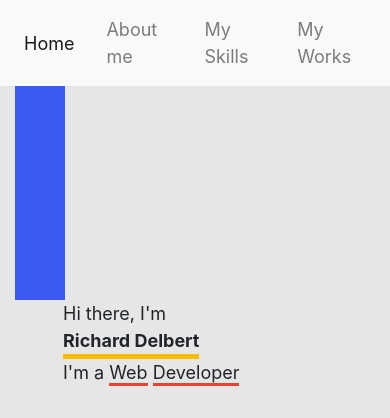
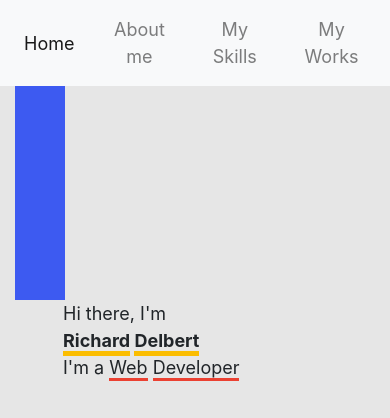
Before and after one commit to Skyezon/my-website, a Gatsby site: page / in a window 390 px wide. Shown: the top 418 px of the page. Built offline with nearby package versions, Linux system fonts and the light colour scheme; Gatsby itself is replaced by a stand-in of ours.

Commit message:
fix : minor bug 1

```diff
--- a/src/components/layout/footer/social.module.scss
+++ b/src/components/layout/footer/social.module.scss
@@ -8,6 +8,7 @@
   &:hover{
     background-color: white;
     color: black;
+    border-radius: .75rem;
   }
 }
 
--- a/src/components/layout/header.js
+++ b/src/components/layout/header.js
@@ -11,7 +11,7 @@ const Header = () => (
       {/*<NavbarBrand><Link to={'/'}><Logo/></Link></NavbarBrand>*/}
       <Navbar.Toggle aria-controls="basic-navbar-nav" />
       <Navbar.Collapse id="basic-navbar-nav">
-          <ScrollSpy className={"d-flex align-items-center mx-auto"} items={['home','about','skills','portfolio']} componentTag={Nav} currentClassName={"active"} >
+          <ScrollSpy className={"d-flex align-items-center mx-auto text-center"} items={['home','about','skills','portfolio']} componentTag={Nav} currentClassName={"active"} >
             <Nav.Link active={false} href={"#home"}>Home</Nav.Link>
             <Nav.Link active={false} href={"#about"} className={"mx-3"}>About me</Nav.Link>
             <Nav.Link active={false} href={"#skills"}>My Skills</Nav.Link>
--- a/src/components/section/about/about.js
+++ b/src/components/section/about/about.js
@@ -22,7 +22,7 @@ const About = () => {
       scrollTrigger : {
         trigger : ".balls"
       },
-      x :-1000,
+      x : "-90vw",
     })
     gsap.from([ball3,ball4],{
       duration : 3,
@@ -31,7 +31,7 @@ const About = () => {
       scrollTrigger : {
         trigger : ".balls"
       },
-      x : 1000
+      x : "90vw"
     })
 
   })
--- a/src/components/section/portfolio/portfolio.js
+++ b/src/components/section/portfolio/portfolio.js
@@ -11,7 +11,8 @@ import {gsap} from "gsap"
 
 const handleActive = (hoverState,activeNumer,activeState,data, setRef) => {
   if (hoverState && (activeNumer === activeState)){
-    return <div ref={el => setRef(el)} className={Style.item + " h-100 py-3 px-4 text-center overflow-hidden"}>
+    return<div className={"invisible h-100 w-100"}>
+      <div ref={el => setRef(el)} className={Style.item + "  h-100 py-3 px-0 px-md-4 text-center overflow-hidden"} >
         <h3 className={'text-center text-capitalize mb-3'}>{data.title}</h3>
         <div className={"mb-2"}>{data.desc}</div>
         <div className={"d-flex justify-content-around my-3"}>
@@ -31,6 +32,7 @@ const handleActive = (hoverState,activeNumer,activeState,data, setRef) => {
           })}
         </div>
       </div>
+    </div>
   }
 
 }
@@ -42,10 +44,11 @@ const handleAnimation = (ref) =>{
         duration : 1
       }
     })
-    tl.from(kotak,{
+
+    tl
+      .from(kotak,{
       duration : .5,
       width : 0,
-      visibility : "visible"
       })
       .from(kotak.children[0],{
         y : -100,
@@ -74,10 +77,14 @@ const Portfolio = () => {
   }
 
   useEffect(() =>{
-    // handleAnimation()
     if (hover){
-      console.log(someRef)
+      gsap.to(someRef,{
+        css : {
+          visibility : "visible"
+        }
+      })
       handleAnimation(someRef)
+
     }
   })
 
--- a/src/components/section/portfolio/portfolio.module.scss
+++ b/src/components/section/portfolio/portfolio.module.scss
@@ -7,6 +7,8 @@
   height: 14.7rem;
   background-size: contain;
 }
+
+
 
 .button{
   text-decoration: none;
@@ -23,12 +25,15 @@ $transparan : 0.75;
 
 .item{
   font-size: 1rem;
-  //background-image: linear-gradient(rgba(255,255,255,$transparan),rgba(255,255,255,$transparan));
   width : 70%;
+  margin: 0 auto;
   background-color: white;
-  &::before{
-    filter: blur(8px);
-    width: 100%;
-    height: 100%;
+
+
+
+  @media (max-width: 768px) {
+      width: 100%;
+      margin: 0 0;
   }
+
 }
--- a/src/components/section/splash-screen/splash-screen.js
+++ b/src/components/section/splash-screen/splash-screen.js
@@ -6,15 +6,21 @@ const SplashScreen = () => {
   let pole = useRef(null)
   let parent = useRef(null)
 
-  let tl = gsap.timeline();
+  let tl = gsap.timeline({css : {
+    visibility : "visible",
+
+    }});
   useEffect(() =>{
     let firstLine = parent.children[0]
     let name = firstLine
     let secondLine = parent.children[1]
     let job = secondLine.children[0].children[0]
 
-
-    console.log(firstLine, name, secondLine, job)
+    gsap.to([pole,parent],{
+      css:{
+        visibility : "visible"
+      }
+    })
 
     tl.from(pole,{
       duration : 1.5,
@@ -32,10 +38,10 @@ const SplashScreen = () => {
 
 
   return (
-    <div id={"home"} className={Style.splashScreen}>
+    <div id={"home"} className={Style.splashScreen + " invisible"}>
       <div ref={el => pole = el} className={Style.pole}></div>
       <div ref={el => parent = el} style={{paddingLeft: "100px"}} className={'d-flex flex-column pl-5 overflow-hidden'}>
-        <div><div>Hi there, I'm <span className={"d-block d-lg-inline"} style={{borderBottom: "solid 5px #FBBD01", width: "fit-content", fontWeight:"bold",}}>Richard Delbert</span></div></div>
+        <div><div>Hi there, I'm <span className={Style.firstLine + " d-block d-lg-inline"} style={{}}><span>Richard</span> <span>Delbert</span></span></div></div>
         <div><div>I'm a <span><span ><span style={{borderBottom : "solid 5px #EB4132"}}>Web</span> <span style={{borderBottom : "solid 5px #EB4132"}}>Developer</span></span></span></div></div>
       </div>
     </div>
--- a/src/components/section/splash-screen/splash-screen.module.scss
+++ b/src/components/section/splash-screen/splash-screen.module.scss
@@ -11,6 +11,21 @@
   line-height: 1.6;
 }
 
+.firstLine{
+  width: fit-content;
+  font-weight: bold;
+
+  @media (max-width: 768px){
+    & > span{
+      border-bottom: solid 5px #FBBD01;
+
+    }
+  }
+  @media (min-width: 769px){
+    border-bottom: solid 5px #FBBD01;
+  }
+}
+
 .pole{
   background-color: $color-blue;
   width: 50px;
```
Also changed, not shown: 1 other file. Lines whose indentation alone changed are shown as unchanged.
